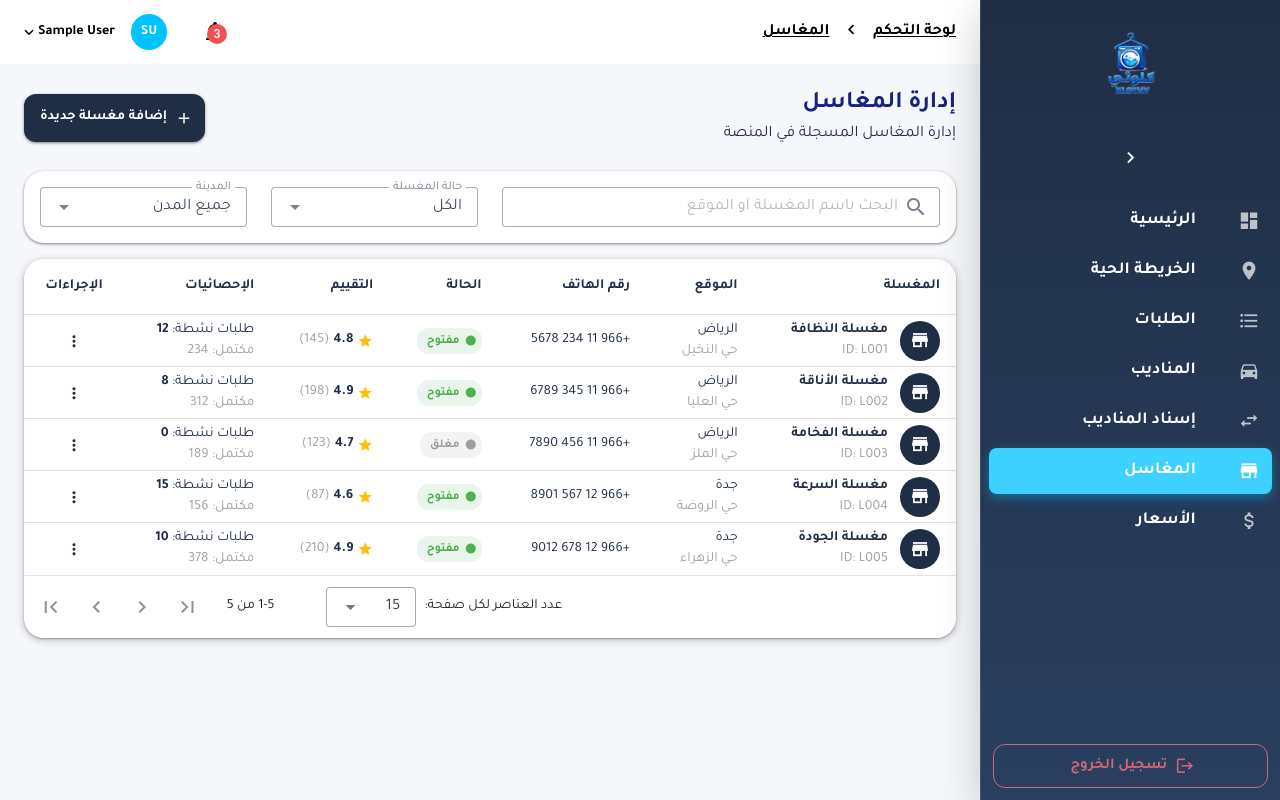
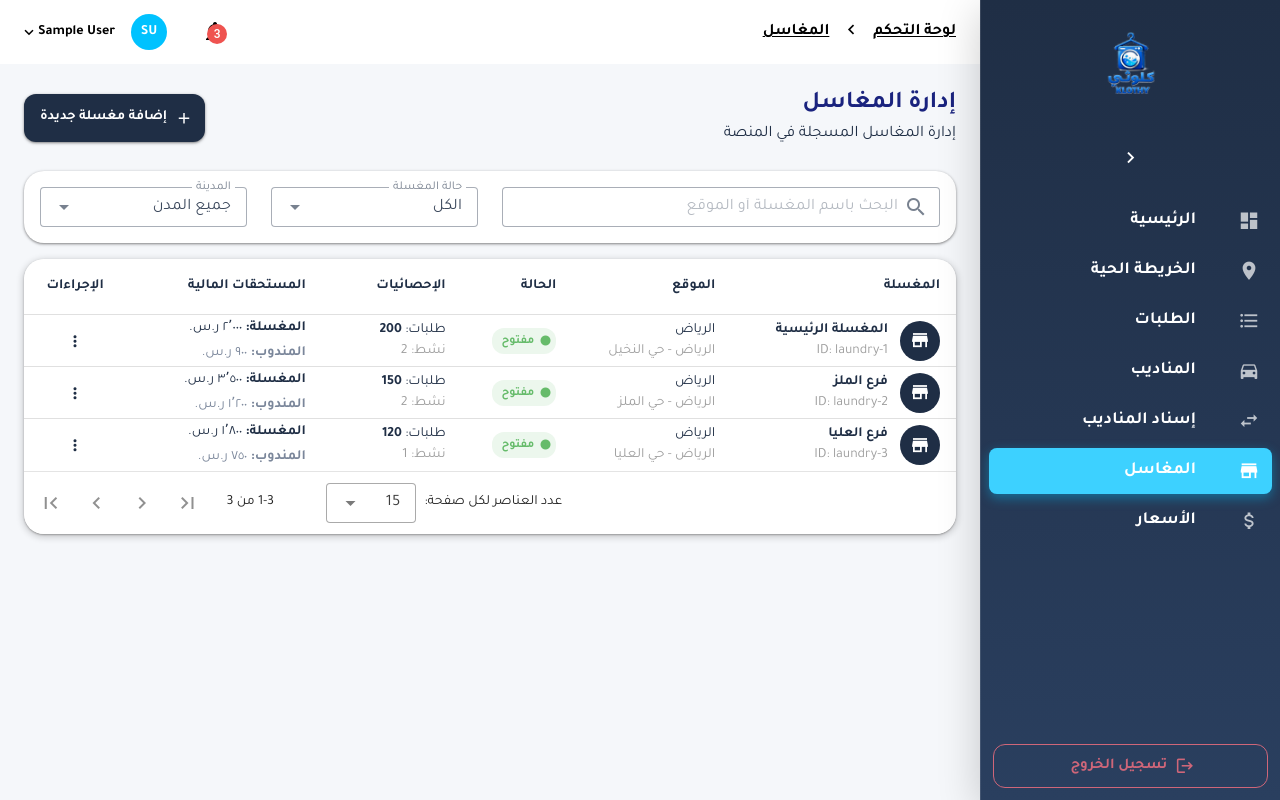
Before and after one commit to abdallah-mahmoud/klothy-dashboard, a Vue app: page /admin/laundries in a window 1280 px wide. Built offline with nearby package versions, Linux system fonts and the light colour scheme; sample sign-in values are in the browser's storage; what vue3-apexcharts would draw is missing.

Commit message:
feat: implement laundry and driver financial statistics

```diff
--- a/src/composables/useLaundryFacilities.ts
+++ b/src/composables/useLaundryFacilities.ts
@@ -7,7 +7,11 @@ export interface LaundryFacility {
     location: string
     city: string
     activeDrivers: number
+    activeDrivers: number
     totalOrders: number
+    completedOrders: number
+    laundryRevenue: number
+    driverRevenue: number
     coordinates?: {
         lat: number
         lng: number
@@ -22,7 +26,10 @@ const mockLaundries: LaundryFacility[] = [
         location: 'الرياض - حي النخيل',
         city: 'الرياض',
         activeDrivers: 2,
-        totalOrders: 245,
+        totalOrders: 200,
+        completedOrders: 180,
+        laundryRevenue: 2000,
+        driverRevenue: 900,
         coordinates: {
             lat: 24.7136,
             lng: 46.6753
@@ -34,7 +41,10 @@ const mockLaundries: LaundryFacility[] = [
         location: 'الرياض - حي الملز',
         city: 'الرياض',
         activeDrivers: 2,
-        totalOrders: 189,
+        totalOrders: 150,
+        completedOrders: 142,
+        laundryRevenue: 3500,
+        driverRevenue: 1200,
         coordinates: {
             lat: 24.6877,
             lng: 46.7219
@@ -46,7 +56,10 @@ const mockLaundries: LaundryFacility[] = [
         location: 'الرياض - حي العليا',
         city: 'الرياض',
         activeDrivers: 1,
-        totalOrders: 156,
+        totalOrders: 120,
+        completedOrders: 110,
+        laundryRevenue: 1800,
+        driverRevenue: 750,
         coordinates: {
             lat: 24.6945,
             lng: 46.6851
--- a/src/views/admin/LaundriesView.vue
+++ b/src/views/admin/LaundriesView.vue
@@ -59,6 +59,7 @@
         :items="filteredLaundries"
         :search="searchQuery"
         :items-per-page="15"
+        :loading="loading"
         class="elevation-0"
       >
         <!-- Laundry Name -->
@@ -78,35 +79,40 @@
         <template #item.location="{ item }">
           <div>
             <div class="text-body-2">{{ item.city }}</div>
-            <div class="text-caption text-grey">{{ item.district }}</div>
+            <div class="text-caption text-grey">{{ item.location }}</div>
           </div>
         </template>
 
         <!-- Status -->
         <template #item.status="{ item }">
           <v-chip
-            :color="item.isOpen ? 'green' : 'grey'"
+            color="success"
             size="small"
           >
             <v-icon start size="12">mdi-circle</v-icon>
-            {{ item.isOpen ? 'مفتوح' : 'مغلق' }}
+            مفتوح
           </v-chip>
-        </template>
-
-        <!-- Rating -->
-        <template #item.rating="{ item }">
-          <div class="d-flex align-center">
-            <v-icon color="amber" size="16" class="ml-1">mdi-star</v-icon>
-            <span class="font-weight-bold">{{ item.rating }}</span>
-            <span class="text-caption text-grey mr-1">({{ item.reviewCount }})</span>
-          </div>
         </template>
 
         <!-- Stats -->
         <template #item.stats="{ item }">
           <div class="text-caption">
-            <div>طلبات نشطة: <strong>{{ item.activeOrders }}</strong></div>
-            <div class="text-grey">مكتمل: {{ item.completedOrders }}</div>
+            <div>طلبات: <strong>{{ item.totalOrders }}</strong></div>
+            <div class="text-grey">نشط: {{ item.activeDrivers }}</div>
+          </div>
+        </template>
+
+        <!-- Financials -->
+        <template #item.financials="{ item }">
+          <div class="text-caption">
+            <div class="text-primary mb-1">
+              <span class="font-weight-bold">المغسلة:</span>
+              {{ formatCurrency(item.laundryRevenue) }}
+            </div>
+            <div class="text-secondary">
+              <span class="font-weight-bold">المندوب:</span>
+              {{ formatCurrency(item.driverRevenue) }}
+            </div>
           </div>
         </template>
 
@@ -144,6 +150,9 @@
 
 <script setup lang="ts">
 import { ref, computed } from 'vue'
+import { useLaundryFacilities } from '@/composables/useLaundryFacilities'
+
+const { laundries, loading } = useLaundryFacilities()
 
 const searchQuery = ref('')
 const statusFilter = ref('all')
@@ -165,84 +174,18 @@ const cityOptions = [
 const headers = [
   { title: 'المغسلة', key: 'name', align: 'start' as const },
   { title: 'الموقع', key: 'location', align: 'start' as const },
-  { title: 'رقم الهاتف', key: 'phone', align: 'start' as const },
   { title: 'الحالة', key: 'status', align: 'start' as const },
-  { title: 'التقييم', key: 'rating', align: 'start' as const },
   { title: 'الإحصائيات', key: 'stats', align: 'start' as const },
+  { title: 'المستحقات المالية', key: 'financials', align: 'start' as const },
   { title: 'الإجراءات', key: 'actions', sortable: false, align: 'center' as const },
 ]
-
-const laundries = ref([
-  {
-    id: 'L001',
-    name: 'مغسلة النظافة',
-    city: 'الرياض',
-    district: 'حي النخيل',
-    phone: '+966 11 234 5678',
-    isOpen: true,
-    rating: 4.8,
-    reviewCount: 145,
-    activeOrders: 12,
-    completedOrders: 234,
-  },
-  {
-    id: 'L002',
-    name: 'مغسلة الأناقة',
-    city: 'الرياض',
-    district: 'حي العليا',
-    phone: '+966 11 345 6789',
-    isOpen: true,
-    rating: 4.9,
-    reviewCount: 198,
-    activeOrders: 8,
-    completedOrders: 312,
-  },
-  {
-    id: 'L003',
-    name: 'مغسلة الفخامة',
-    city: 'الرياض',
-    district: 'حي الملز',
-    phone: '+966 11 456 7890',
-    isOpen: false,
-    rating: 4.7,
-    reviewCount: 123,
-    activeOrders: 0,
-    completedOrders: 189,
-  },
-  {
-    id: 'L004',
-    name: 'مغسلة السرعة',
-    city: 'جدة',
-    district: 'حي الروضة',
-    phone: '+966 12 567 8901',
-    isOpen: true,
-    rating: 4.6,
-    reviewCount: 87,
-    activeOrders: 15,
-    completedOrders: 156,
-  },
-  {
-    id: 'L005',
-    name: 'مغسلة الجودة',
-    city: 'جدة',
-    district: 'حي الزهراء',
-    phone: '+966 12 678 9012',
-    isOpen: true,
-    rating: 4.9,
-    reviewCount: 210,
-    activeOrders: 10,
-    completedOrders: 378,
-  },
-])
 
 const filteredLaundries = computed(() => {
   let result = laundries.value
 
-  // Filter by status
-  if (statusFilter.value === 'open') {
-    result = result.filter((l) => l.isOpen)
-  } else if (statusFilter.value === 'closed') {
-    result = result.filter((l) => !l.isOpen)
+  // Filter by status (mock implementation since store doesn't have open/close status yet)
+  if (statusFilter.value === 'closed') {
+    return []
   }
 
   // Filter by city
@@ -254,6 +197,14 @@ const filteredLaundries = computed(() => {
 
   return result
 })
+
+const formatCurrency = (amount: number) => {
+  return new Intl.NumberFormat('ar-SA', {
+    style: 'currency',
+    currency: 'SAR',
+    maximumFractionDigits: 0
+  }).format(amount)
+}
 
 function viewLaundry(laundry: any) {
   console.log('View laundry:', laundry.name)
```
